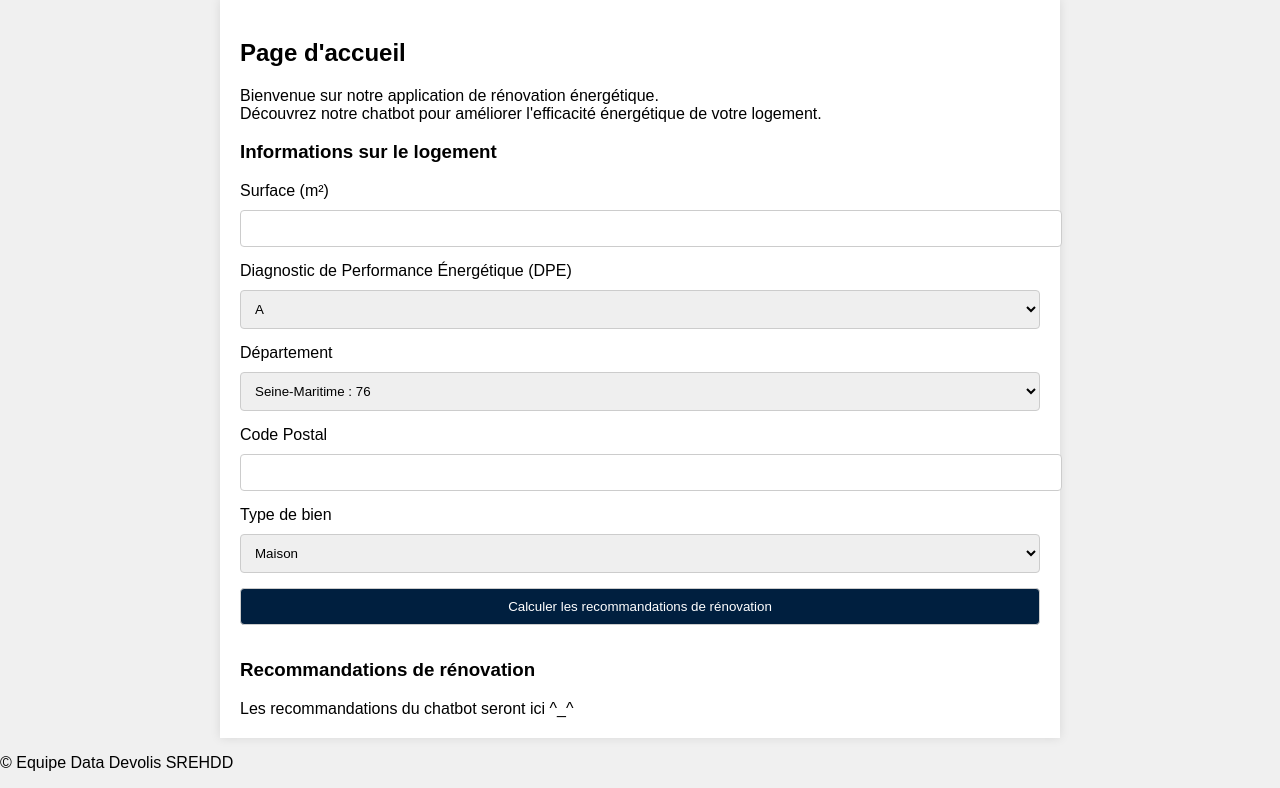
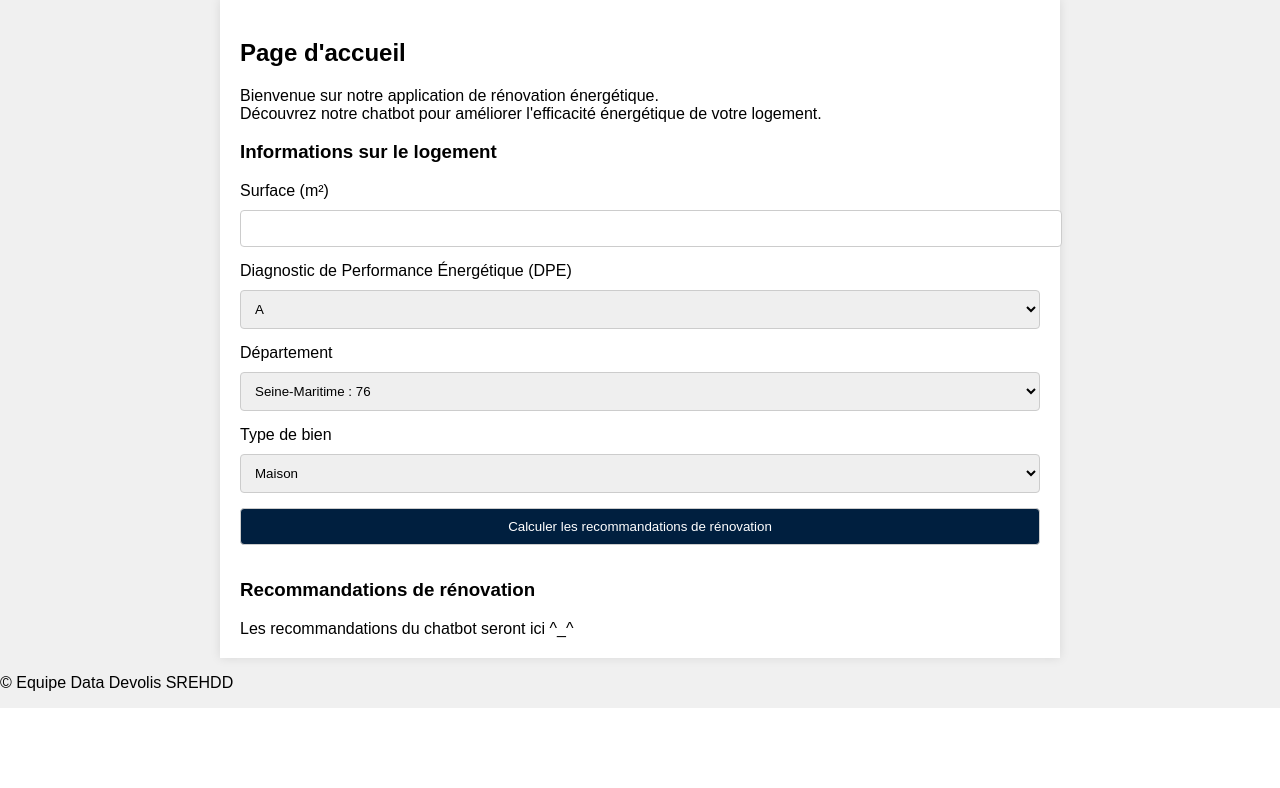
Before and after one commit to mejriray/Datathon, a Flask app: page / in a window 1280 px wide. Shown: the part 139-927 px from the top of the page. After the commit the page ends 847 px from the top, so only its background shows below. Run offline with Flask 3, Linux system fonts and the light colour scheme.

Commit message:
fix form

```diff
--- a/app.py
+++ b/app.py
@@ -16,17 +16,17 @@ task_message = {}
 
 
 def query_reno_bot(session_key, data):
-        print(data)
 
-        request1 = (
-            "Identifier les économies d'énergie et comment passer de la classe_dpe "
-            + data.dpe + " à " + data.dpe_objectif + " avec économie d'énergie pour mon bien : "
-            + data.property_type + " de " +  data.surface + " mètres carrés dans le département "
-            + data.department + ". Elaborer une réponse avec les options d'aides financières disponibles."
+    request1 = (
+        "Identifier les économies d'énergie et comment passer de la classe_dpe "
+        + data.get("dpe") + " à " + data.get("dpe_objectif") + " avec économie d'énergie pour mon bien : "
+        + data.get("property_type") + " de " +  str(data.get("surface")) + " mètres carrés dans le département "
+        + data.get("department") + ". Elaborer une réponse avec les options d'aides financières disponibles."
     )
+    print(data)
 
-        # generated_response_string = fcts.get_bot_response(QUERY_ENGINE, request1)
-        generated_response_string = """ Pour identifier les économies d'énergie et passer de la classe DPE D à C pour votre appartement de 50 mètres carrés dans le département 76, vous pouvez envisager les mesures suivantes :
+    # generated_response_string = fcts.get_bot_response(QUERY_ENGINE, request1)
+    generated_response_string = """ Pour identifier les économies d'énergie et passer de la classe DPE D à C pour votre appartement de 50 mètres carrés dans le département 76, vous pouvez envisager les mesures suivantes :
 
 1. Isolation : Assurez-vous que votre appartement est bien isolé, en particulier les murs, les fenêtres et le toit. Cela permettra de réduire les pertes de chaleur et de diminuer votre consommation d'énergie.
 
@@ -49,8 +49,10 @@ En ce qui concerne les aides financières disponibles, vous pouvez envisager les
 4. Certificats d'économie d'énergie (CEE) : Vous pouvez bénéficier de primes ou de bons d'achat en réalisant des travaux d'économie d'énergie et en obtenant des certificats d'économie d'énergie.                                                                                                                                                                                        bles dans votre département.
 
 Il est recommandé de contacter les autorités locales, les agences de l'énergie ou les professionnels du secteur pour obtenir des informations plus précises sur les aides financières disponibles dans votre département."""
-        task_status[session_key] = True
-        task_message[session_key] = generated_response_string
+    task_status[session_key] = True
+    # TODO: replace with generated_response_string
+    task_message[session_key] = request1
+
 
 
 @app.route('/')
@@ -63,20 +65,18 @@ def init_chat():
     surface = int(request.form['surface'])
     dpe = request.form['dpe']
     department = request.form['department']
-    postal_code = request.form['postal_code']
     property_type = request.form['property_type']
-    energy_type = request.form['energy_type']
+    #energy_type = request.form['energy_type']
     dpe_objectif = DPE[DPE.index(dpe) - 1]
     data = {
         "surface": surface,
         "dpe": dpe,
         "department": department,
-        "postal_code": postal_code,
         "property_type": property_type,
-        "energy_type": energy_type,
+        #"energy_type": energy_type,
         "dpe_objectif": dpe_objectif,
     }
-    print (data)
+    print(data)
     session_key = 'task_done'  # Unique session key for task status
     session[session_key] = False
     task_status[session_key] = False
--- a/templates/index.html
+++ b/templates/index.html
@@ -47,9 +47,6 @@
         <option value="14">Calvados : 14</option>
     </select>
 
-    <label for="postal_code">Code Postal</label>
-    <input type="text" id="postal_code" name="postal_code"><br>
-
     <label for="property_type">Type de bien</label>
     <select id="property_type" name="property_type">
         <option value="Maison">Maison</option>
```
